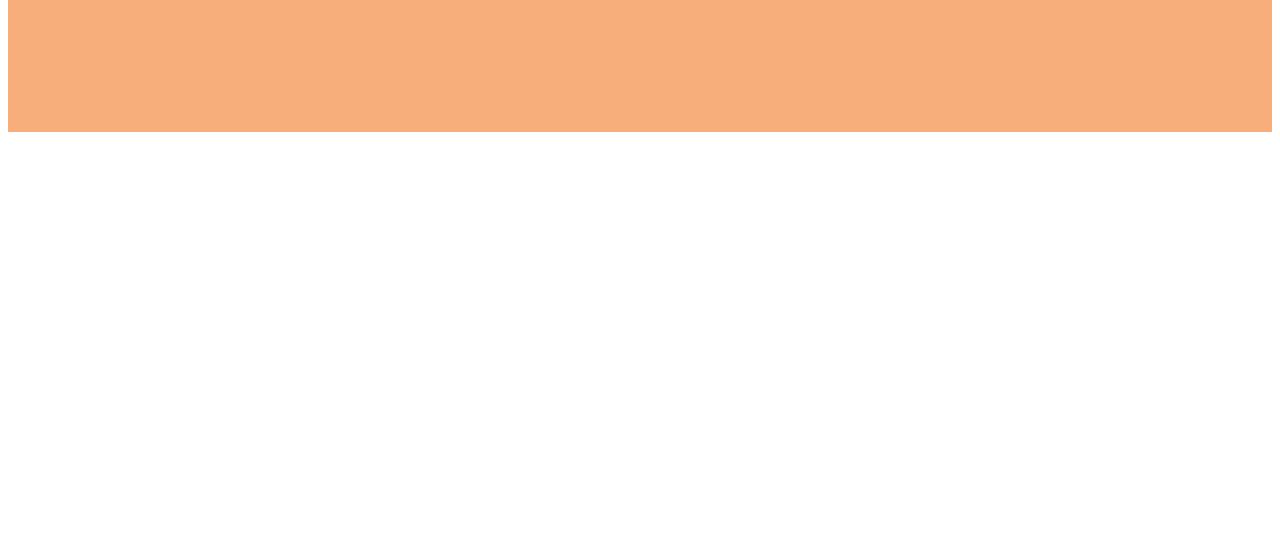
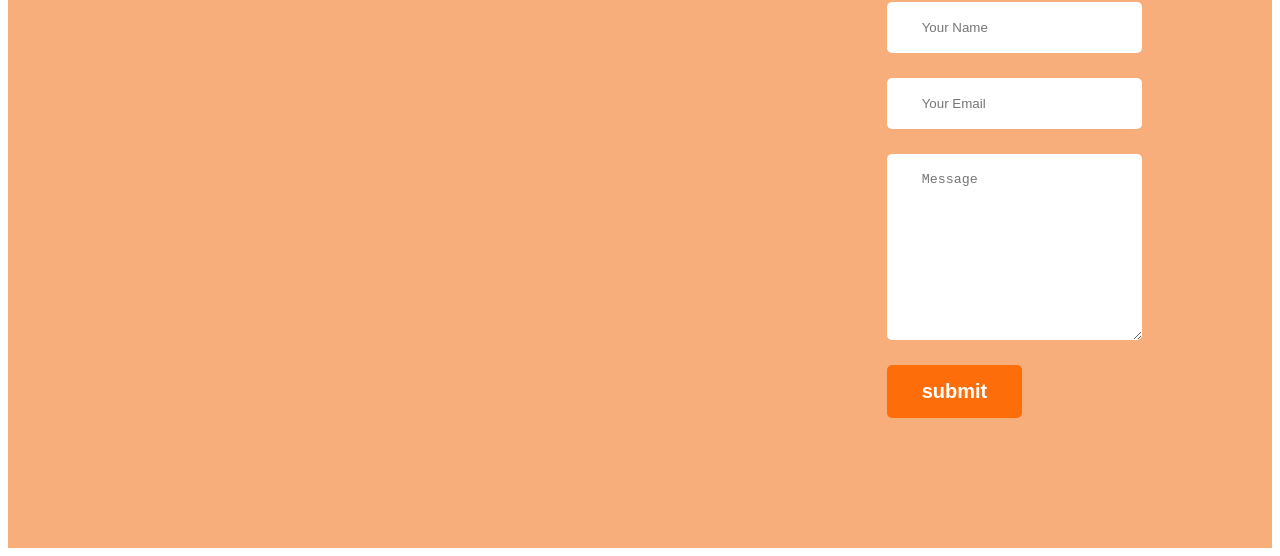
Before and after one commit to 13mahim/webdeveloper-portfolio, a plain HTML site: page index.html in a window 1280 px wide. Shown: the part 3528-4084 px from the top of the page. Before the commit the page ends 3668 px from the top, so only its background shows below. Drawn offline with nearby package versions, Linux system fonts and the light colour scheme.

Commit message:
finished footer section

```diff
--- a/index.html
+++ b/index.html
@@ -156,6 +156,12 @@
         </div>
         <div class="footer-column">
             <h3 class="section-title">Let’s Message me</h3>
+            <form class="contact" action="">
+                <input type="text" placeholder="Your Name">
+                <input type="email" name="" placeholder="Your Email" id="">
+                <textarea name=""placeholder="Message" id="" cols="30" rows="10"></textarea>
+                <input class="btn-primary" type="submit" value="submit">
+            </form>
         </div>
     </footer>
 </body>
--- a/styles/portfolio.css
+++ b/styles/portfolio.css
@@ -175,7 +175,27 @@ main section{
 
 footer{
     display: flex;
+    gap: 100px;
     background-color: #f7ae7a;
     padding: 130px 200px;
     margin-top: 100px;
 }
+.footer-colum{
+    width: 50%;
+}
+
+.social-links a{
+    margin-right: 25px;
+}
+
+.contact input[type="text"], .contact input[type="email"],
+textarea{
+    display: block;
+    margin-bottom: 25px;
+    padding: 18px 35px;
+    color: #757575;
+    border-radius: 5px;
+    background: #FFF;
+    border: 0;
+    width: 100%;
+}
```
